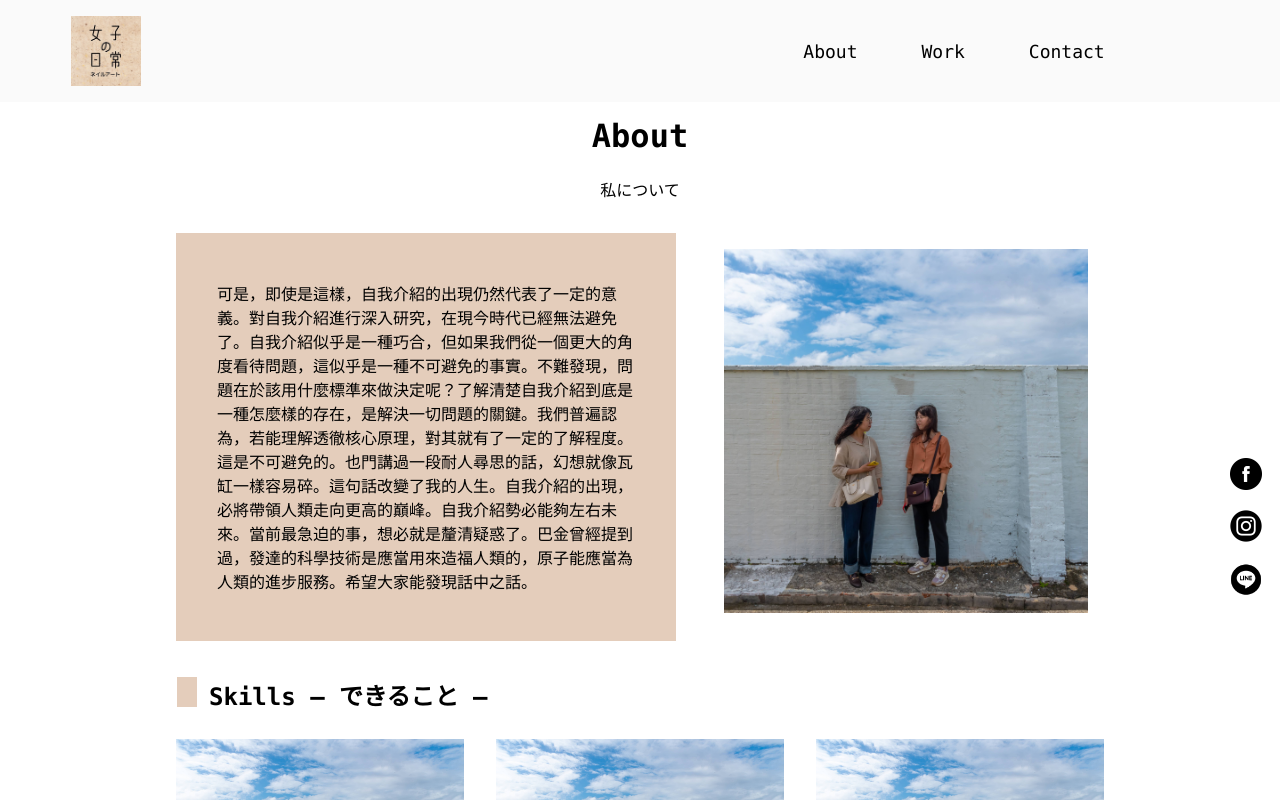
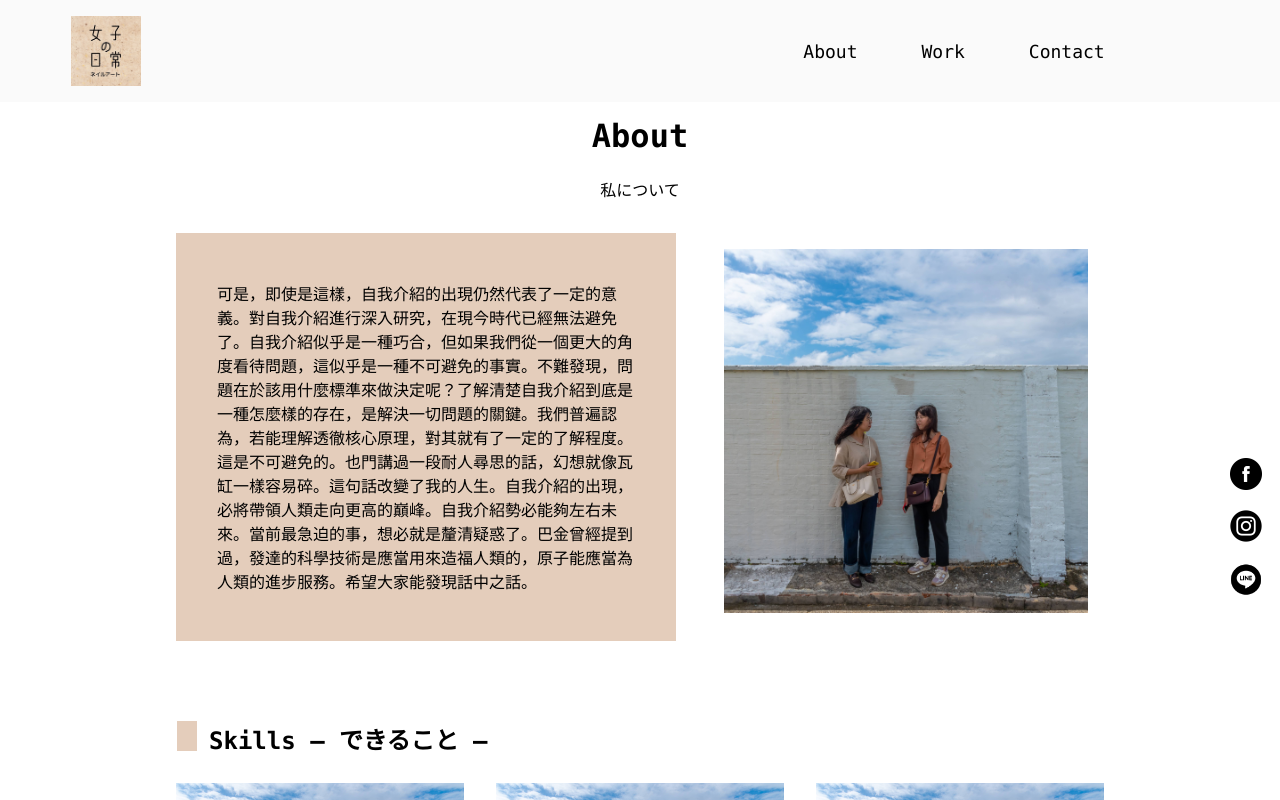
Before and after one commit to kkshen3352/Good-Daily-Nails, a Next.js app: page /about in a window 1280 px wide. Shown: the top 800 px of the page. Built offline with nearby package versions, Linux system fonts and the light colour scheme.

Commit message:
ud_about_snbtitle_in_css

```diff
--- a/pages/about.js
+++ b/pages/about.js
@@ -18,21 +18,14 @@ export default function About() {
             <Nav />
             <Head></Head>
 
-            <div
-                className={styles.wrapper}
-                // style={{ height: "1400px" }}
-            >
+            <div className={styles.wrapper}>
                 <div style={{ textAlign: "center", margin: "0 auto" }}>
                     <h1>About</h1>
                     <p>私について</p>
                 </div>
 
-                <div
-                // className={styles.flex}
-                >
-                    <main
-                    // style={{ padding: "1rem", margin: "1rem" }}
-                    >
+                <div>
+                    <main>
                         <div className={styles.flex}>
                             <div className={styles.aboutmain}>
                                 <p>
@@ -54,15 +47,7 @@ export default function About() {
                         </div>
 
                         <div className={styles.boxbackground}>
-                            <h2
-                                style={{
-                                    width: "350px",
-                                    height: "100px",
-                                    paddingLeft: "2rem",
-                                }}
-                            >
-                                Skills — できること —
-                            </h2>
+                            <h2>Skills — できること —</h2>
                         </div>
                         <div className={styles.skillbox}>
                             {Skills.map(({ skills, main }, i) => (
--- a/styles/about/about.module.css
+++ b/styles/about/about.module.css
@@ -48,6 +48,13 @@
     background-color: #e4cdbb;
     margin: 20px 0 0 0;
     margin-left: 17px;
+}
+
+.boxbackground h2 {
+    width: 350px;
+    height: 100px;
+    margin-top: 4rem;
+    padding-left: 2rem;
 }
 
 .careerborder {
```
